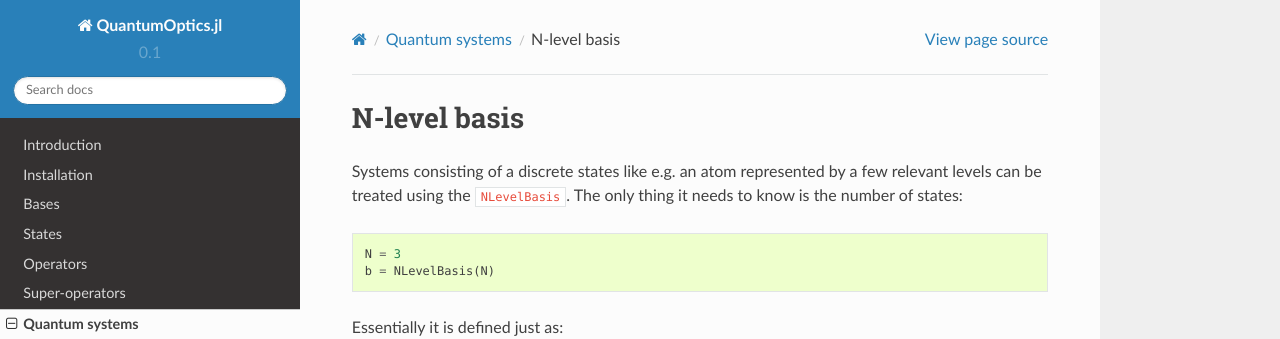
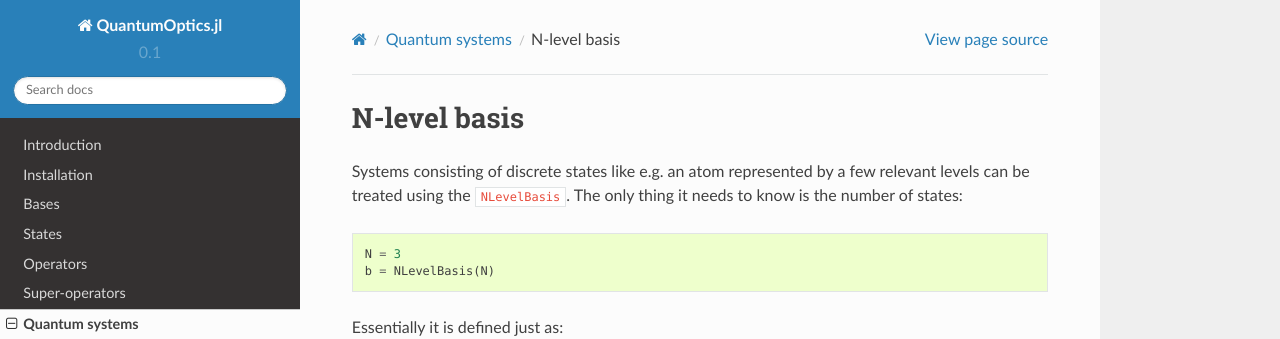
Before and after one commit to ymuv1/QuantumOptics.jl, a Sphinx documentation site: the page built from docs/source/nlevel.rst, in a window 1280 px wide. Shown: the top 339 px of the page. Built offline with Sphinx 7.4.7 and the Read the Docs theme 2.0.0, drawn with Linux system fonts in a browser that asks for light colours; pages that are not in the unit, such as notebooks, are missing from menus; cross-references to code outside the pages are shown as plain code.

Commit message:
Fixed typo

```diff
--- a/docs/source/nlevel.rst
+++ b/docs/source/nlevel.rst
@@ -3,7 +3,7 @@
 N-level basis
 =============
 
-Systems consisting of a discrete states like e.g. an atom represented by a few relevant levels can be treated using the :jl:type:`NLevelBasis`. The only thing it needs to know is the number of states::
+Systems consisting of discrete states like e.g. an atom represented by a few relevant levels can be treated using the :jl:type:`NLevelBasis`. The only thing it needs to know is the number of states::
 
     N = 3
     b = NLevelBasis(N)
```
